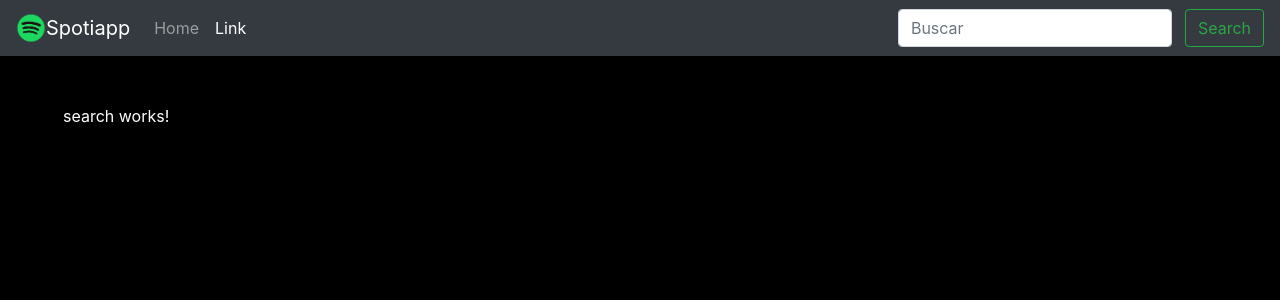
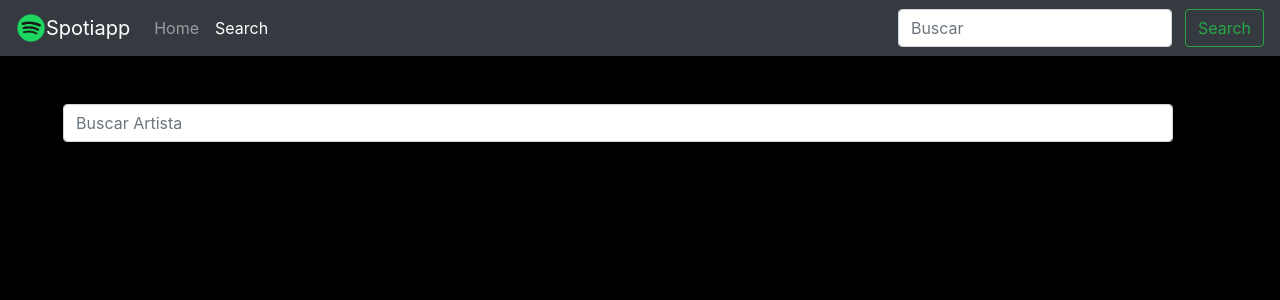
Before and after one commit to Thomascm19/spotiapp, an Angular app: page /#/search in a window 1280 px wide. Shown: the top 300 px of the page. Built offline with nearby package versions, Linux system fonts and the light colour scheme.

Commit message:
Se crea el buscador

```diff
--- a/src/app/components/search/search.component.html
+++ b/src/app/components/search/search.component.html
@@ -1,3 +1,22 @@
-<p>
-  search works!
-</p>
+<div class="row">
+
+  <div class="col">
+
+    <input #termino type="text" (keyup)="buscar(termino.value)" class="form-control" placeholder="Buscar Artista">
+  </div>
+</div>
+
+<div class="card-columns">
+
+
+    <div *ngFor="let artista of artistas" class="card">
+        <div class="card-deck">
+            <div class="card">
+              <img class="card-img-top" [src]="artista.images[0].url" alt="Card image cap">
+              <div class="card-body">
+                <h5 class="card-title">{{ artista.name }}</h5>
+
+              </div>
+
+            </div>
+        </div>
--- a/src/app/components/search/search.component.ts
+++ b/src/app/components/search/search.component.ts
@@ -1,15 +1,24 @@
-import { Component, OnInit } from '@angular/core';
+import { Component } from '@angular/core';
+import { SpotifyService } from '../../services/spotify.service';
 
 @Component({
   selector: 'app-search',
   templateUrl: './search.component.html',
   styles: []
 })
-export class SearchComponent implements OnInit {
+export class SearchComponent  {
 
-  constructor() { }
 
-  ngOnInit() {
+  artistas:any[]=[];
+
+  constructor(private spotify: SpotifyService) { }
+  buscar(termino:string){
+    console.log(termino);
+    this.spotify.getArtista (termino)
+        .subscribe((data:any) => {
+          console.log(data.artists.items);
+          this.artistas = data.artists.items;
+        })
+
   }
-
 }
--- a/src/app/components/shared/navbar/navbar.component.html
+++ b/src/app/components/shared/navbar/navbar.component.html
@@ -11,7 +11,7 @@
         <a class="nav-link" routerLink="home">Home</a>
       </li>
       <li class="nav-item" routerLinkActive="active">
-        <a class="nav-link" routerLink="search">Link</a>
+        <a class="nav-link" routerLink="search">Search</a>
       </li>
 
     </ul>
--- a/src/app/services/spotify.service.ts
+++ b/src/app/services/spotify.service.ts
@@ -13,9 +13,19 @@
    getNewReleases(){
 const headers = new HttpHeaders({
 
-  'Authorization':'Bearer BQCjnSmGemHW8w2YJwW8s5OUjCztV7kw4RgRg2tfPHNVTpSpYzKlxadoJBxe_e8KHATKX9S-nWEIIi7E4Lw'
+  'Authorization':'Bearer BQDHTgB46FdyYnWBCAMqsudfZmHx41IDOj26aa8-XJtXKgNTrSkcaieYqUzVtEvEzRRO0l9WmR0nKjxx6_E'
 });
 
       return this.http.get('https://api.spotify.com/v1/browse/new-releases?limit=20',{headers});
    }
+
+   getArtista(termino:string){
+    const headers = new HttpHeaders({
+
+      'Authorization':'Bearer BQDHTgB46FdyYnWBCAMqsudfZmHx41IDOj26aa8-XJtXKgNTrSkcaieYqUzVtEvEzRRO0l9WmR0nKjxx6_E'
+    });
+
+          return this.http.get(`https://api.spotify.com/v1/search?q=${termino}&type=artist&limit=15`,{headers});
+
+   }
 }
```
